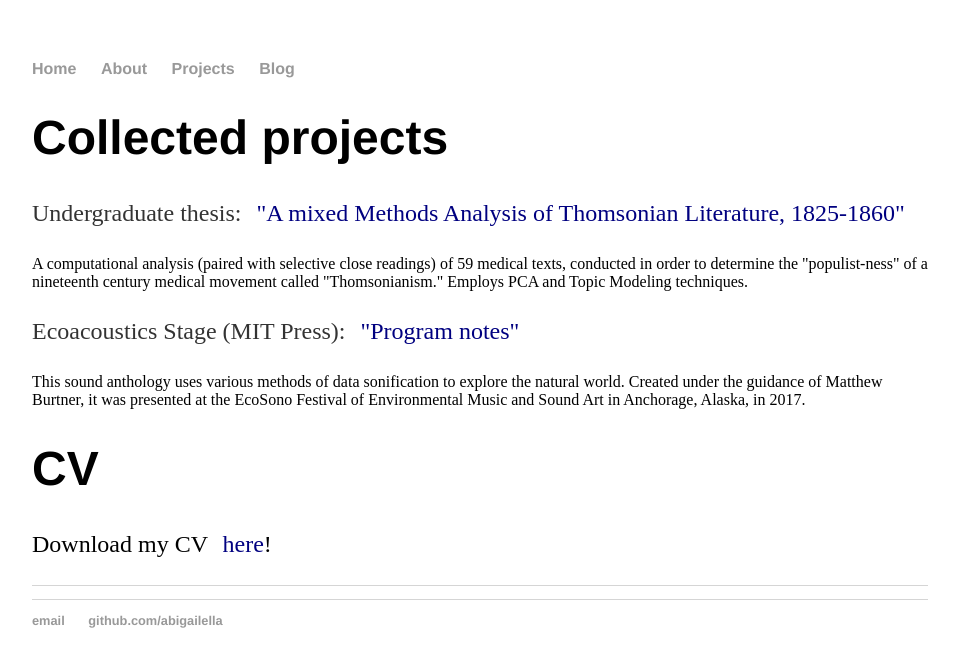
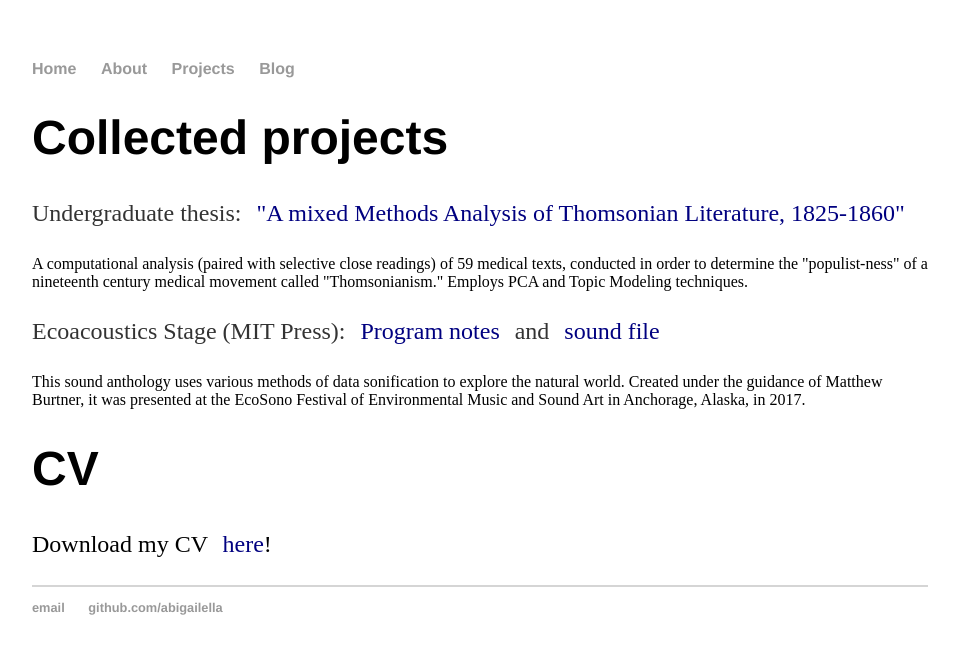
Before and after one commit to abigailella/abigailella.github.io, a Jekyll site: the page built from projects.html, in a window 1280 px wide. Shown: the top 667 px of the page, without its empty margins (160-1119 px from the left). Built offline with Jekyll 4.4.1, drawn with Linux system fonts in a browser that asks for light colours.

Commit message:
Update projects.html

```diff
--- a/projects.html
+++ b/projects.html
@@ -9,7 +9,8 @@ title: Abigail E. Johnson
 <p>Undergraduate thesis: <span style="color: #000080;"><a style="text-decoration: none; margin: 1%; color: #000080;" href="thesis.pdf">"A mixed Methods Analysis of Thomsonian Literature, 1825-1860"</a></span></p>
 <span style="color: #000000;">A computational analysis (paired with selective close readings) of 59 medical texts, conducted in order to determine the "populist-ness" of a nineteenth century medical movement called "Thomsonianism." Employs PCA and Topic Modeling techniques.</span></div>
 <div>
-<p>Ecoacoustics Stage (MIT Press): <span style="color: #000080;"><a style="text-decoration: none; margin: 1%; color: #000080;" href="programnotes.pdf">"Program notes" </a></span></p>
+<p>Ecoacoustics Stage (MIT Press): <span style="color: #000080;"><a style="text-decoration: none; margin: 1%; color: #000080;" href="programnotes.pdf">Program notes </a></span> and
+  <span style="color: #000080;"><a style="text-decoration: none; margin: 1%; color: #000080;" href="ECOSTAGE_mixdown.wav"> sound file </a></span></p>
 <span style="color: #000000;">This sound anthology uses various methods of data sonification to explore the natural world. Created under the guidance of Matthew Burtner, it was presented at the EcoSono Festival of Environmental Music and Sound Art in Anchorage, Alaska, in 2017. </span></div>
 </div>
 <div class="blurb">
@@ -17,7 +18,5 @@ title: Abigail E. Johnson
 <p><span style="color: #000000;">Download my CV <a style="text-decoration: none; margin: 1%; color: #000000;" href="Professional_CV (14).pdf"><span style="color: #000080;">here</span>!</a></span></p>
 </div>
 <footer>
-<ul>
 
-</ul>
 </footer></div>
```
